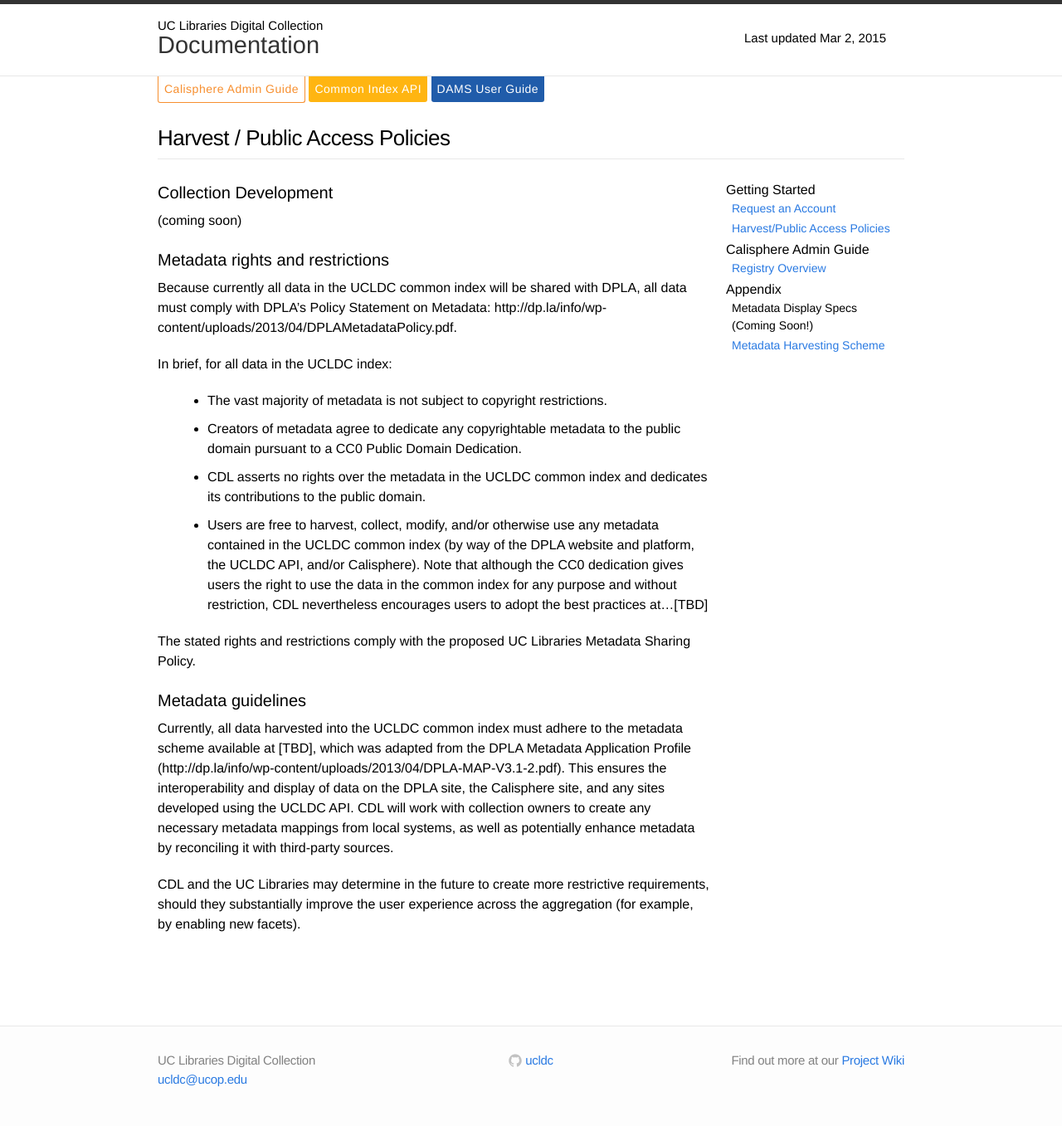
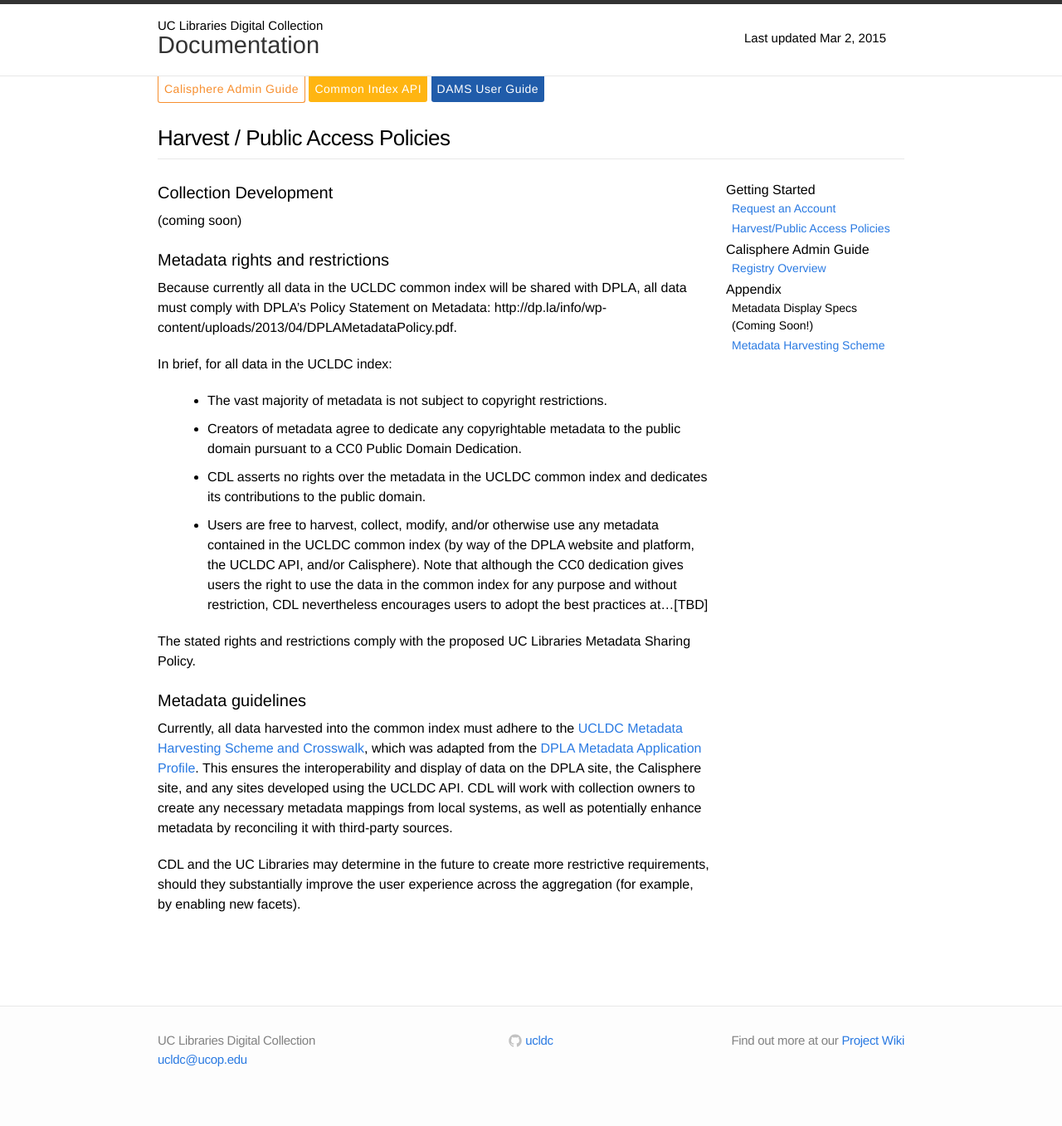
Before and after one commit to ucldc/ucldc-docs, a Jekyll site: the page built from docs/registry/access-policies.md, in a window 1280 px wide. Shown: the whole page at 83% size. Built offline with Jekyll 4.4.1, drawn with Linux system fonts in a browser that asks for light colours; nearby versions of some CDN libraries; after the commit the page ends 1333 px from its top, so only the background shows below that.

Commit message:
Update access-policies.md
Updated first sentence/links under "Metadata Guidelines" section

```diff
--- a/docs/registry/access-policies.md
+++ b/docs/registry/access-policies.md
@@ -21,6 +21,6 @@
 The stated rights and restrictions comply with the proposed UC Libraries Metadata Sharing Policy.
 
 ##Metadata guidelines
-Currently, all data harvested into the UCLDC common index must adhere to the metadata scheme available at [TBD], which was adapted from the DPLA Metadata Application Profile (http://dp.la/info/wp-content/uploads/2013/04/DPLA-MAP-V3.1-2.pdf). This ensures the interoperability and display of data on the DPLA site, the Calisphere site, and any sites developed using the UCLDC API. CDL will work with collection owners to create any necessary metadata mappings from local systems, as well as potentially enhance metadata by reconciling it with third-party sources.
+Currently, all data harvested into the common index must adhere to the <a href="https://docs.google.com/spreadsheets/d/1u2RE9PD0N9GkLQTFNJy3HiH9N5IbKDG52HjJ6JomC9I/edit#gid=265758929">UCLDC Metadata Harvesting Scheme and Crosswalk</a>, which was adapted from the [DPLA Metadata Application Profile](http://dp.la/info/wp-content/uploads/2013/04/DPLA-MAP-V3.1-2.pdf). This ensures the interoperability and display of data on the DPLA site, the Calisphere site, and any sites developed using the UCLDC API. CDL will work with collection owners to create any necessary metadata mappings from local systems, as well as potentially enhance metadata by reconciling it with third-party sources.
 
 CDL and the UC Libraries may determine in the future to create more restrictive requirements, should they substantially improve the user experience across the aggregation (for example, by enabling new facets).
```
